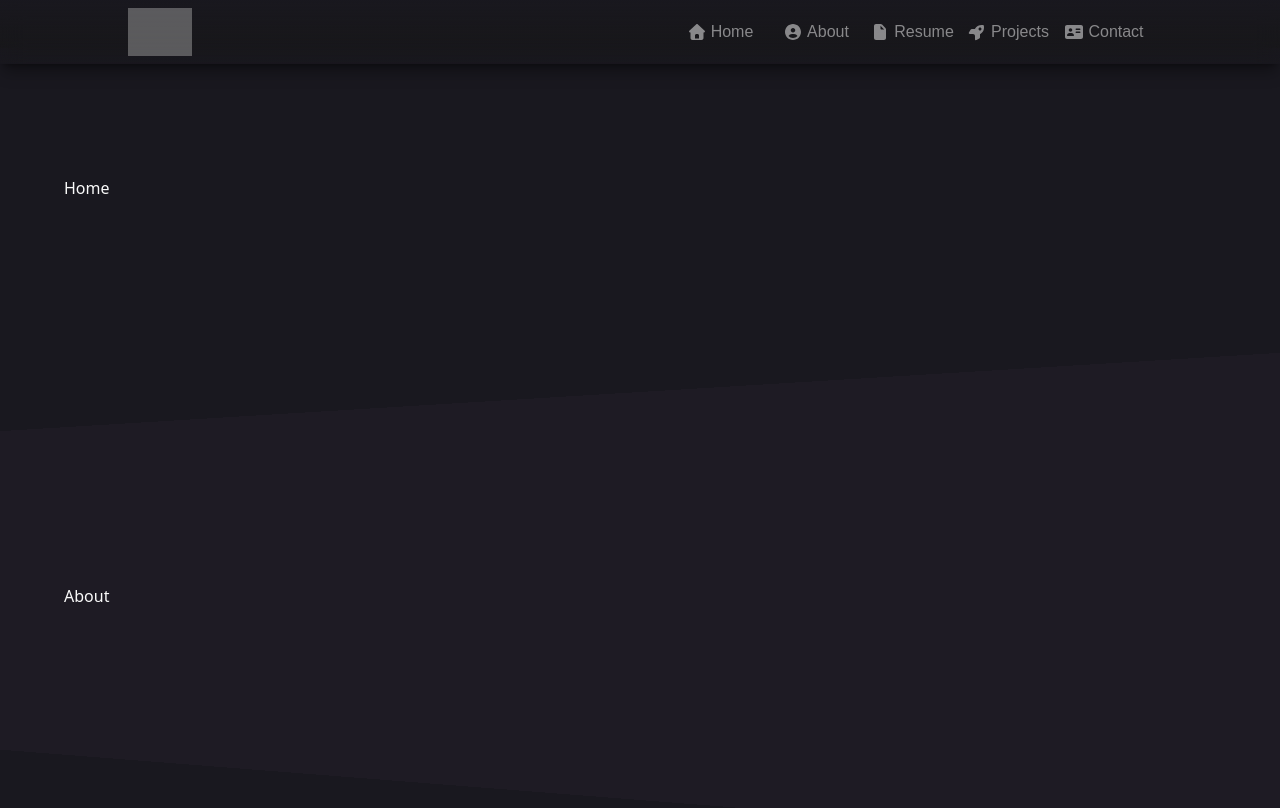
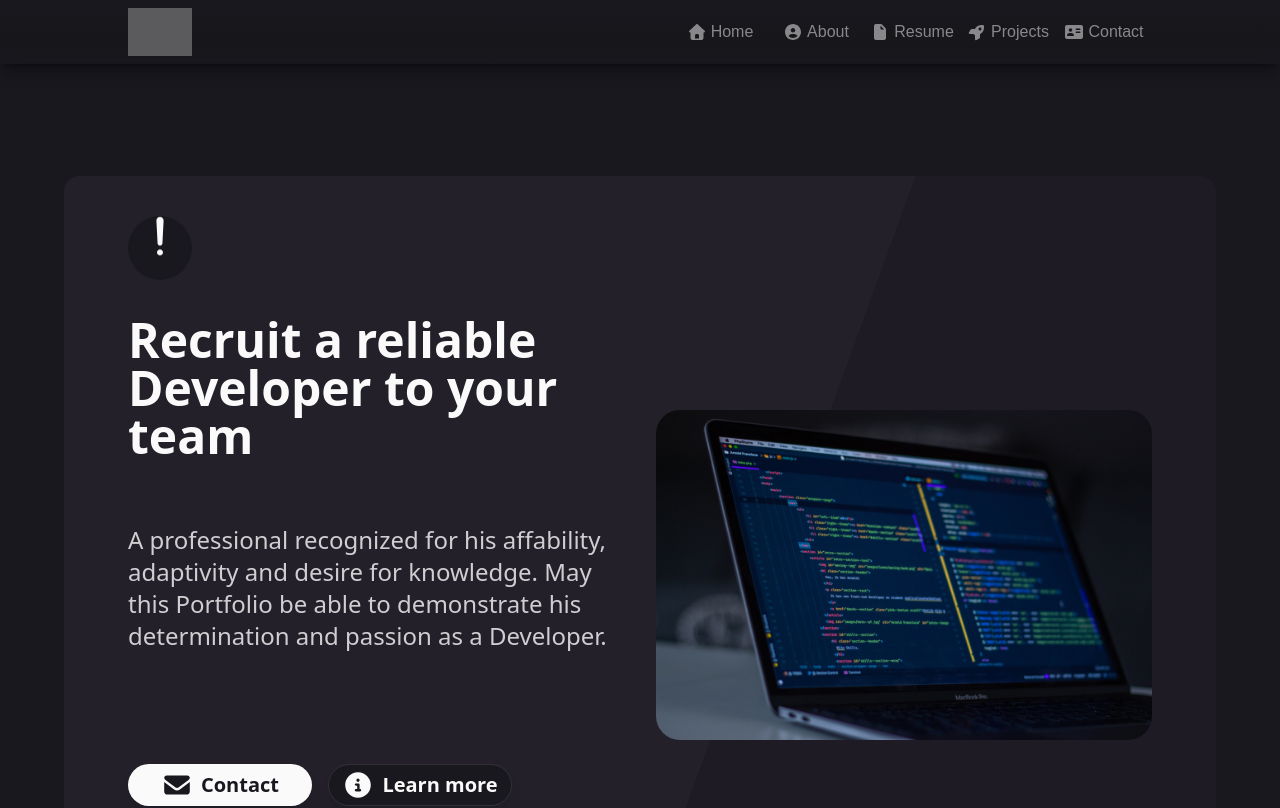
Before and after one commit to douglasyabuki/portfolio, a React (Vite) app: page /#home in a window 1280 px wide. Shown: the top 808 px of the page. Built offline with nearby package versions, Linux system fonts and the light colour scheme; grey boxes are pictures that could not be loaded; a web font is replaced by a local one.

Commit message:
Bootstrap: Home section

```diff
--- a/src/components/main-view/home/Home.tsx
+++ b/src/components/main-view/home/Home.tsx
@@ -1,10 +1,42 @@
+import { AnchorButton } from '@/components/ui/buttons/anchor-button/AnchorButton';
+import { Icons } from '@/icons/Icons';
+import { WelcomeAnimation } from './welcome-animation/WelcomeAnimation';
+
+const title = 'Recruit a reliable Developer to your team';
+const content =
+  'A professional recognized for his affability, adaptivity and desire for knowledge. May this Portfolio be able to demonstrate his determination and passion as a Developer.';
+
 export const Home = () => {
   return (
-    <section
-      id="home"
-      className="bg-section-primary section"
-    >
-      Home
+    <section id="home" className="bg-section-primary section">
+      <div className="bg-container-primary shadow-translucid-black flex flex-col items-center justify-start rounded-2xl px-4 py-8 sm:px-7 sm:py-7 md:px-8 md:py-8 lg:items-start lg:px-10 lg:py-10 xl:px-16">
+        <WelcomeAnimation />
+        <div className="flex flex-col items-center justify-center text-center lg:grid lg:grid-cols-2 lg:gap-8">
+          <div className="flex flex-col gap-4 py-4 lg:text-left">
+            <h1 className="mt-5 text-3xl font-bold md:text-4xl xl:text-5xl 2xl:text-6xl">
+              {title}
+            </h1>
+            <h2 className="xs:py-8 py-4 text-xl opacity-80 md:text-2xl xl:py-12 2xl:py-16 2xl:text-4xl">
+              {content}
+            </h2>
+            <div className="flex flex-col items-center justify-start gap-4 md:my-12 md:flex-row md:justify-center md:gap-8 lg:justify-start lg:gap-4">
+              <AnchorButton Icon={<Icons.Envelope />} variant="primary" href="#contact">
+                Contact
+              </AnchorButton>
+              <AnchorButton Icon={<Icons.CircleInfo />} variant="secondary" href="#about">
+                Learn more
+              </AnchorButton>
+            </div>
+          </div>
+          <div className="flex items-center justify-center">
+            <img
+              src="/coding.jpg"
+              alt="photo from unsplash arnold-francisca-f77Bh3inUpE-"
+              className="contain w-auto rounded-3xl"
+            />
+          </div>
+        </div>
+      </div>
     </section>
   );
 };
--- /dev/null
+++ b/src/components/main-view/home/welcome-animation/WelcomeAnimation.tsx
@@ -0,0 +1,29 @@
+import { TextReveal } from '@/components/ui/text-reveal/TextReveal';
+import { Icons } from '@/icons/Icons';
+import { useState } from 'react';
+import { twMerge } from 'tailwind-merge';
+
+export const WelcomeAnimation = () => {
+  const [isToggled, setIsToggled] = useState(false);
+  return (
+    <div
+      className={twMerge(
+        'bg-black-primary relative flex h-12 w-auto max-w-fit items-center justify-center overflow-hidden rounded-full p-2 duration-150 lg:h-16',
+        isToggled && 'px-4',
+      )}
+      onClick={() => setIsToggled(!isToggled)}
+    >
+      {isToggled && (
+        <TextReveal
+          text="Welcome"
+          interval={50}
+          caretOptions={{ display: 'while-typing' }}
+          className="text-lg select-none xl:text-xl"
+        />
+      )}
+      <span className="size-8 animate-bounce lg:size-12">
+        <Icons.Exclamation />
+      </span>
+    </div>
+  );
+};
--- /dev/null
+++ b/src/components/ui/buttons/anchor-button/AnchorButton.tsx
@@ -0,0 +1,45 @@
+import { scrollToId } from '@/utils/dom-utils';
+import { twMerge } from 'tailwind-merge';
+
+type Variants = 'primary' | 'secondary';
+
+interface AnchorButton extends React.AnchorHTMLAttributes<HTMLAnchorElement> {
+  className?: string;
+  variant?: Variants;
+  children: React.ReactNode;
+  href: string;
+  Icon?: React.ReactElement;
+}
+
+const variantStyle: Record<Variants, string> = {
+  primary: 'bg-white-primary text-black-primary hover:text-white-primary hover:bg-black-primary',
+  secondary: 'bg-black-primary text-white-primary hover:text-black-primary hover:bg-white-primary',
+};
+
+export const AnchorButton = ({
+  className,
+  variant = 'primary',
+  children,
+  Icon,
+  href,
+  ...props
+}: AnchorButton) => {
+  return (
+    <a
+      className={twMerge(
+        'text-black-primary xs:text-lg border-white-primary/10 box-border flex h-auto w-auto min-w-[9.5rem] items-center justify-center gap-2 rounded-full border-[1px] px-2 py-1 font-semibold shadow-lg shadow-black/10 transition-all duration-150 md:text-xl xl:min-w-[11.5rem] 2xl:px-4 2xl:py-1 2xl:text-2xl',
+        variantStyle[variant],
+        className,
+      )}
+      onClick={(e) => {
+        e.preventDefault();
+        scrollToId(href);
+      }}
+      href={href}
+      {...props}
+    >
+      {Icon && <span className="flex size-6 xl:size-8">{Icon}</span>}
+      {children}
+    </a>
+  );
+};
```
